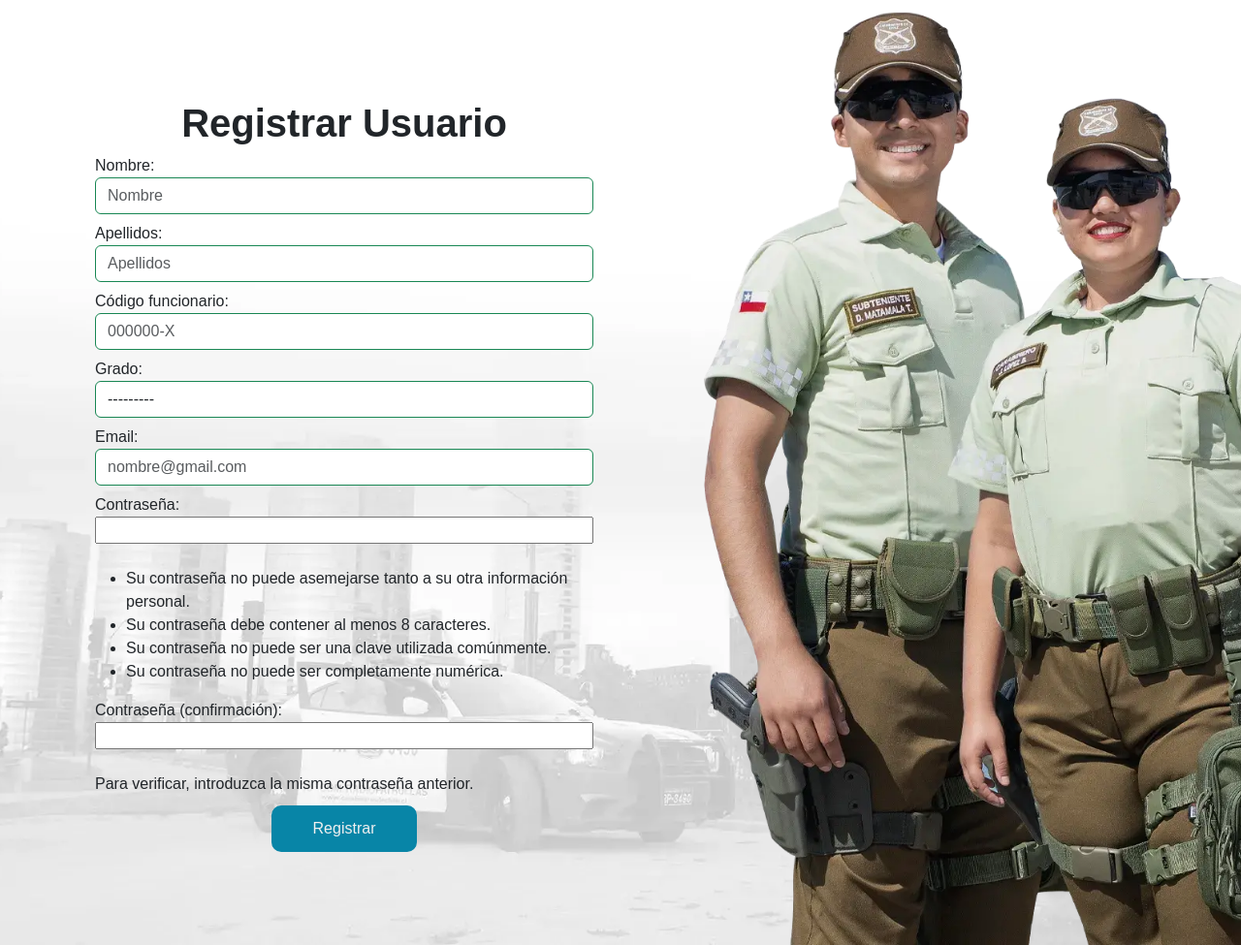
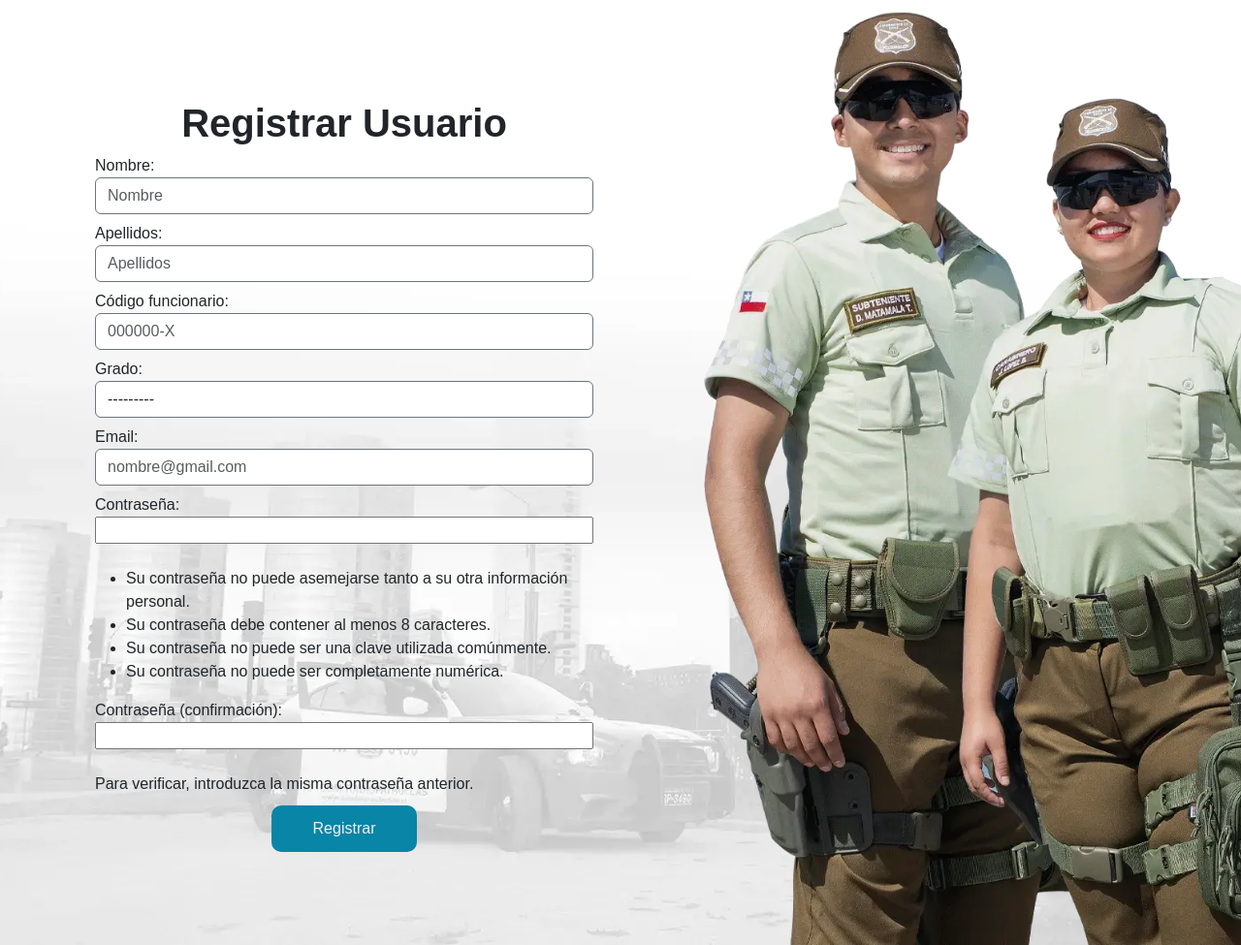
Before and after one commit to SebastianGaete/coder_vehiculos, a Django app: page /registro-de-usuarios/ in a window 1280 px wide; the page is wider, and only the part inside the window is pictured. Shown: that part at 97% size. Run offline with Django 4.2, Linux system fonts and the light colour scheme.

Commit message:
Update color border forms

```diff
--- a/core/forms.py
+++ b/core/forms.py
@@ -3,7 +3,7 @@ from django import forms
 
 def atributos_custom(atributos=None):
     atributos_bases ={
-        'class':'form-control shadow-none border-1 mb-2 border-primary',
+        'class':'form-control shadow-none border-1 mb-2 border-secondary',
     }
     if atributos:
         atributos_bases.update(atributos)
--- a/panel_usuario/forms.py
+++ b/panel_usuario/forms.py
@@ -10,11 +10,11 @@ class UserCreationFormModificated(UserCreationForm):
         fields = ['first_name', 'last_name', 'codigo_funcionario', 'grado', 'email', 'password1', 'password2']
 
         widgets = {
-            'first_name': forms.TextInput(attrs={'class':'form-control shadow-none border-1 mb-2 border-success', 'placeholder':'Nombre'}),
-            'last_name': forms.TextInput(attrs={'class':'form-control shadow-none border-1 mb-2 border-success', 'placeholder':'Apellidos'}),
-            'codigo_funcionario': forms.TextInput(attrs={'class':'form-control shadow-none border-1 mb-2 border-success', 'placeholder':'000000-X'}),
-            'email': forms.EmailInput(attrs={'class':'form-control shadow-none border-1 mb-2 border-success', 'placeholder':'nombre@gmail.com'}),
-            'grado': forms.Select(attrs={'class':'form-control shadow-none border-1 mb-2 border-success'}),
+            'first_name': forms.TextInput(attrs={'class':'form-control shadow-none border-1 mb-2 border-secondary', 'placeholder':'Nombre'}),
+            'last_name': forms.TextInput(attrs={'class':'form-control shadow-none border-1 mb-2 border-secondary', 'placeholder':'Apellidos'}),
+            'codigo_funcionario': forms.TextInput(attrs={'class':'form-control shadow-none border-1 mb-2 border-secondary', 'placeholder':'000000-X'}),
+            'email': forms.EmailInput(attrs={'class':'form-control shadow-none border-1 mb-2 border-secondary', 'placeholder':'nombre@gmail.com'}),
+            'grado': forms.Select(attrs={'class':'form-control shadow-none border-1 mb-2 border-secondary'}),
         }
 
 
--- a/panel_usuario/templates/logear_usuario.html
+++ b/panel_usuario/templates/logear_usuario.html
@@ -15,10 +15,10 @@
                         <h1 class="titulo_panel">Ingreso de usuarios</h1>
 
                         <label for="codigo_funcionario">Código de Funcionario</label>
-                        <input type="text" name="codigo_funcionario" id="codigo_funcionario" class="form-control shadow-none mb-2 border-success" placeholder="000000-X">
+                        <input type="text" name="codigo_funcionario" id="codigo_funcionario" class="form-control shadow-none mb-2 border-secondary" placeholder="000000-X">
 
                         <label for="password">Contraseña</label>
-                        <input type="password" name="password" id="password" class="form-control shadow-none mb-2  border-success" placeholder="Contraseña">
+                        <input type="password" name="password" id="password" class="form-control shadow-none mb-2  border-secondary" placeholder="Contraseña">
 
                         {% if messages %}
                             {% for message in messages %}
```
Also changed, not shown: db_coder_vehiculos.sqlite.
